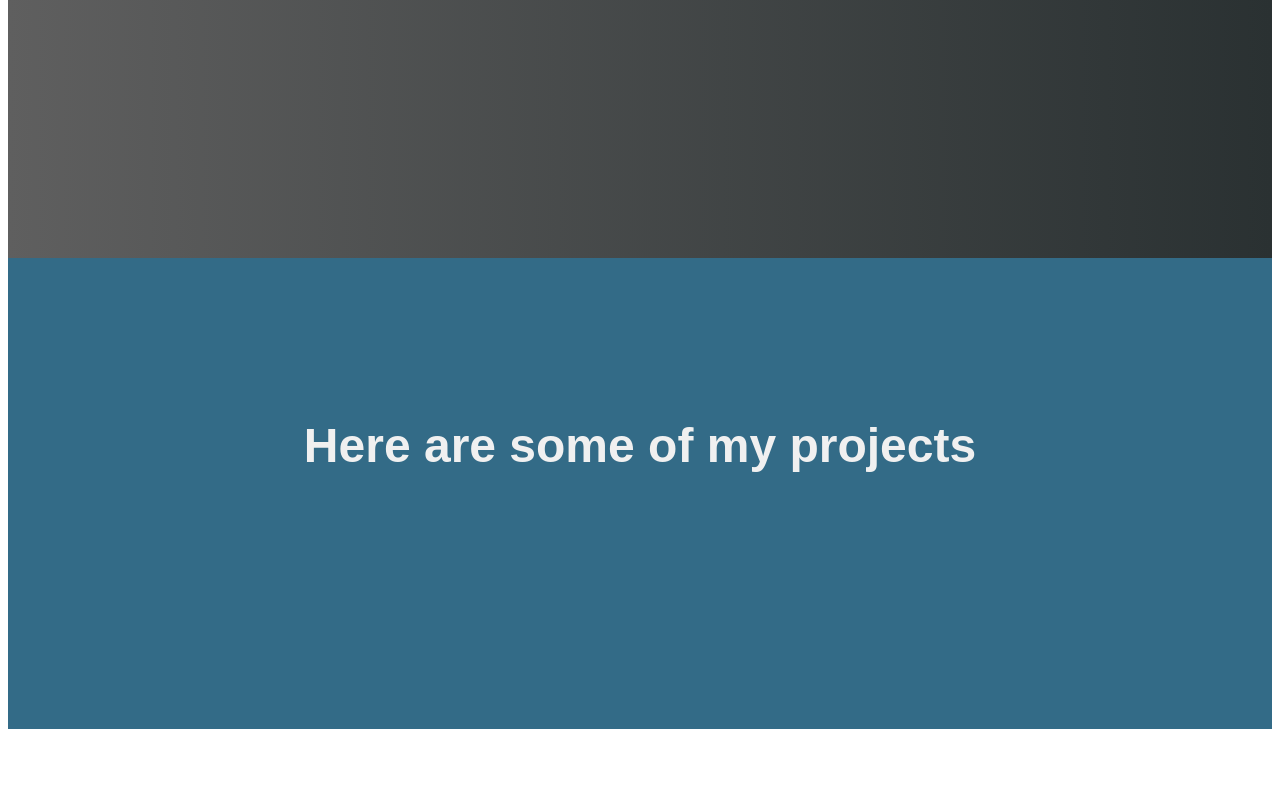
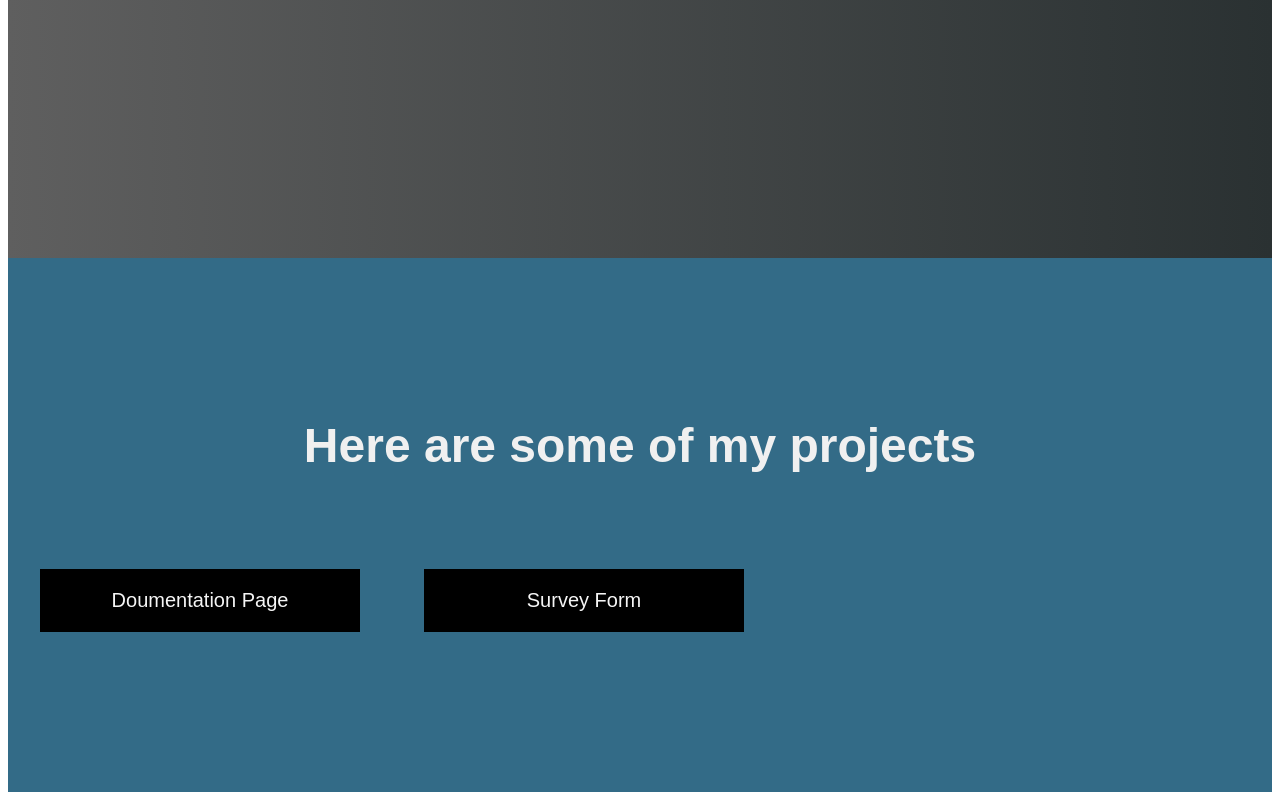
Before and after one commit to Kritik29/portfolio.V1, a plain HTML site: page index.html in a window 1280 px wide. Shown: the part 550-1350 px from the top of the page. Before the commit the page ends 1287 px from the top, so only its background shows below. Drawn offline with Linux system fonts and the light colour scheme.

Commit message:
added projects section

```diff
--- a/index.html
+++ b/index.html
@@ -21,5 +21,9 @@
 
     <section id="projects" class="proj">
         <h2>Here are some of my projects</h2>
+        <div class="project-tile">
+            <a href="https://codepen.io/kritik29/pen/jObZvqr" target="_blank" class="project">Doumentation Page</a>
+            <a href="https://codepen.io/kritik29/pen/pojdgQQ" target="_blank" class="project">Survey Form</a>
+        </div>
     </section>
 </main>
--- a/myStyle.css
+++ b/myStyle.css
@@ -82,3 +82,14 @@ a:hover {
     margin: 0 auto 6rem auto;
     font-size: 3rem;
 }
+
+.project-tile {
+    display: grid;
+    grid-template-columns: 320px 320px;
+    grid-gap: 4rem;
+    width: 100%;
+}
+
+.project {
+    background: black;
+}
```
